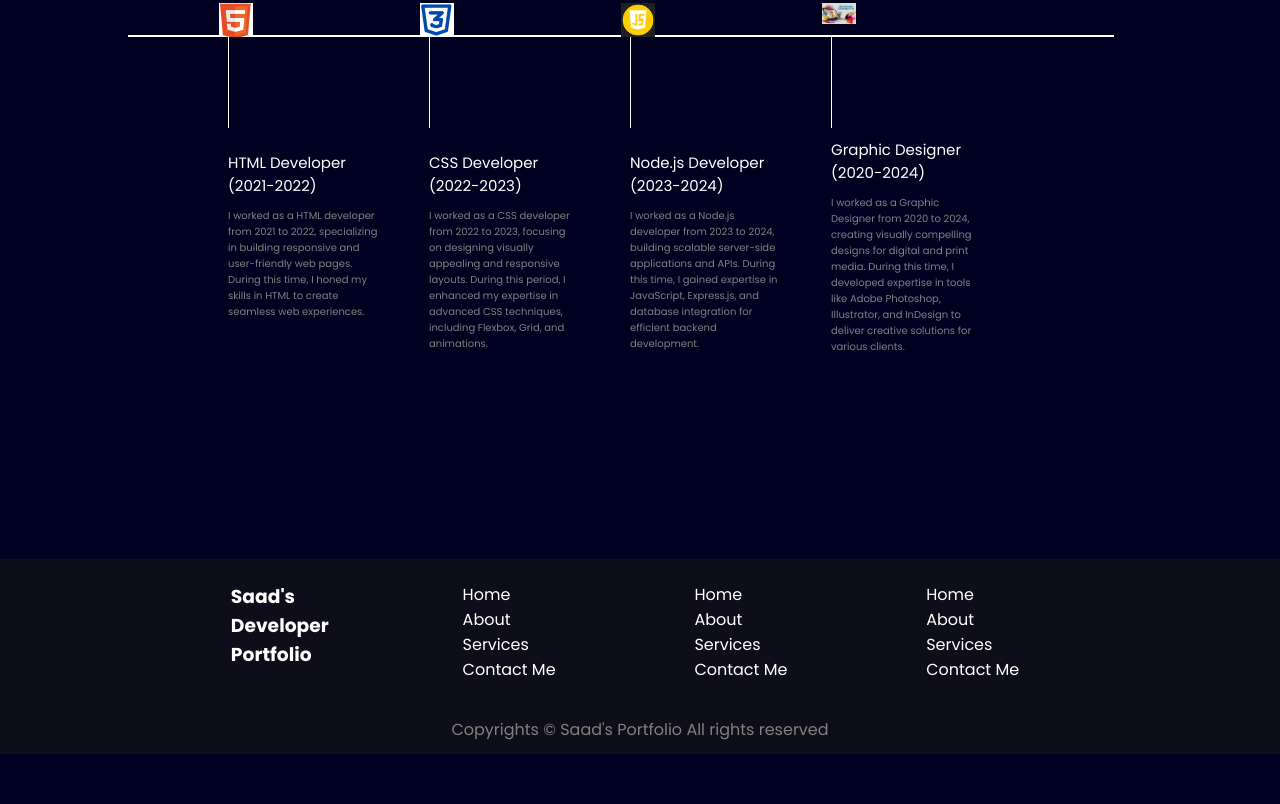
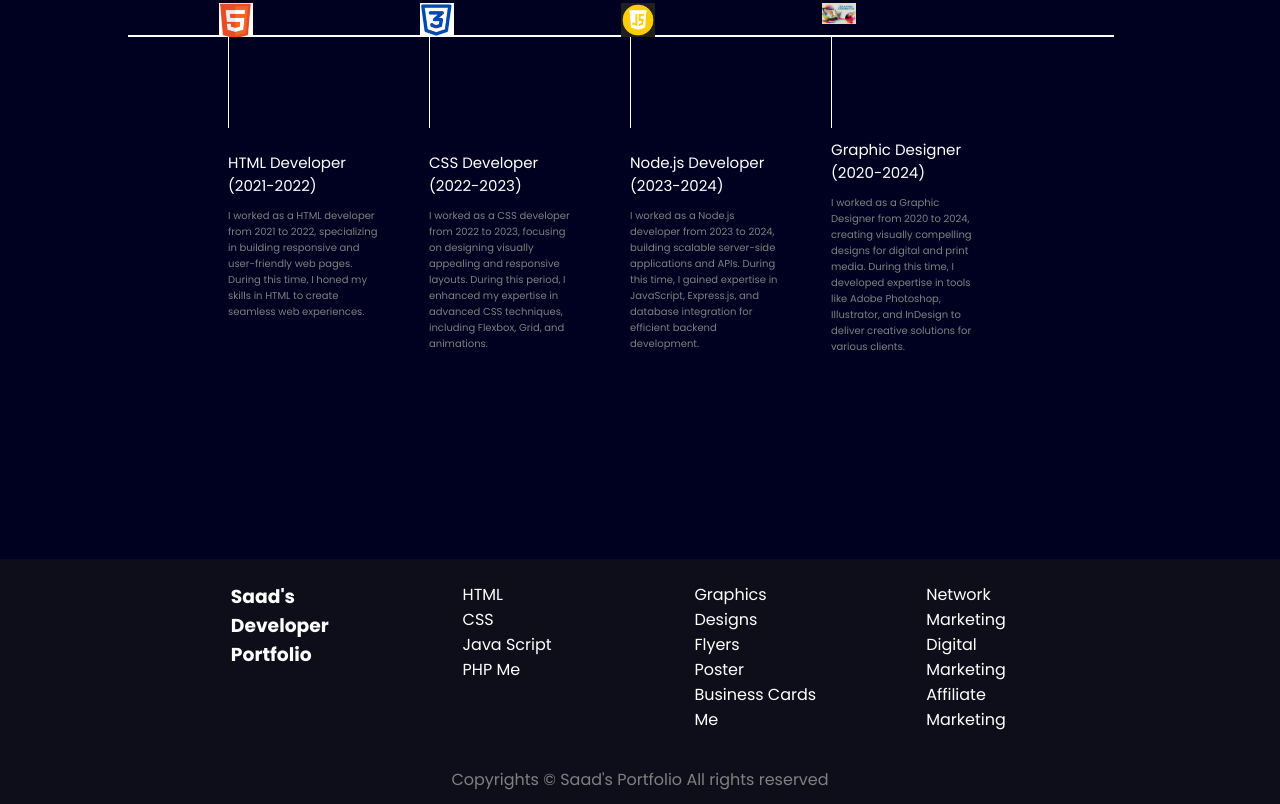
Before and after one commit to saadmalik0013/Saad-s-Protfolio, a plain HTML site: page index.html in a window 1280 px wide. Shown: the part 685-1489 px from the top of the page. Before the commit the page ends 1439 px from the top, so only its background shows below. Drawn offline with nearby package versions, Linux system fonts and the light colour scheme.

Commit message:
Update index.html

```diff
--- a/index.html
+++ b/index.html
@@ -225,26 +225,26 @@
             </div>
             <div class="second">
            <ul>
-                <li>Home</li>
-                <li>About</li>
-                <li>Services</li>
-                <li>Contact Me</li>
+                <li>HTML</li>
+                <li>CSS</li>
+                <li>Java Script</li>
+                <li>PHP Me</li>
         </ul>
             </div>
             <div class="third">
                 <ul>
-                    <li>Home</li>
-                    <li>About</li>
-                    <li>Services</li>
-                    <li>Contact Me</li>
+                    <li>Graphics Designs</li>
+                    <li>Flyers</li>
+                    <li>Poster</li>
+                    <li>Business Cards Me</li>
             </ul>
             </div>
             <div class="fourth">
                 <ul>
-                    <li>Home</li>
-                    <li>About</li>
-                    <li>Services</li>
-                    <li>Contact Me</li>
+                    <li>Network Marketing</li>
+                    <li>Digital Marketing</li>
+                    <li>Affiliate Marketing</li>
+
             </ul>
             </div>
         </div>
```
